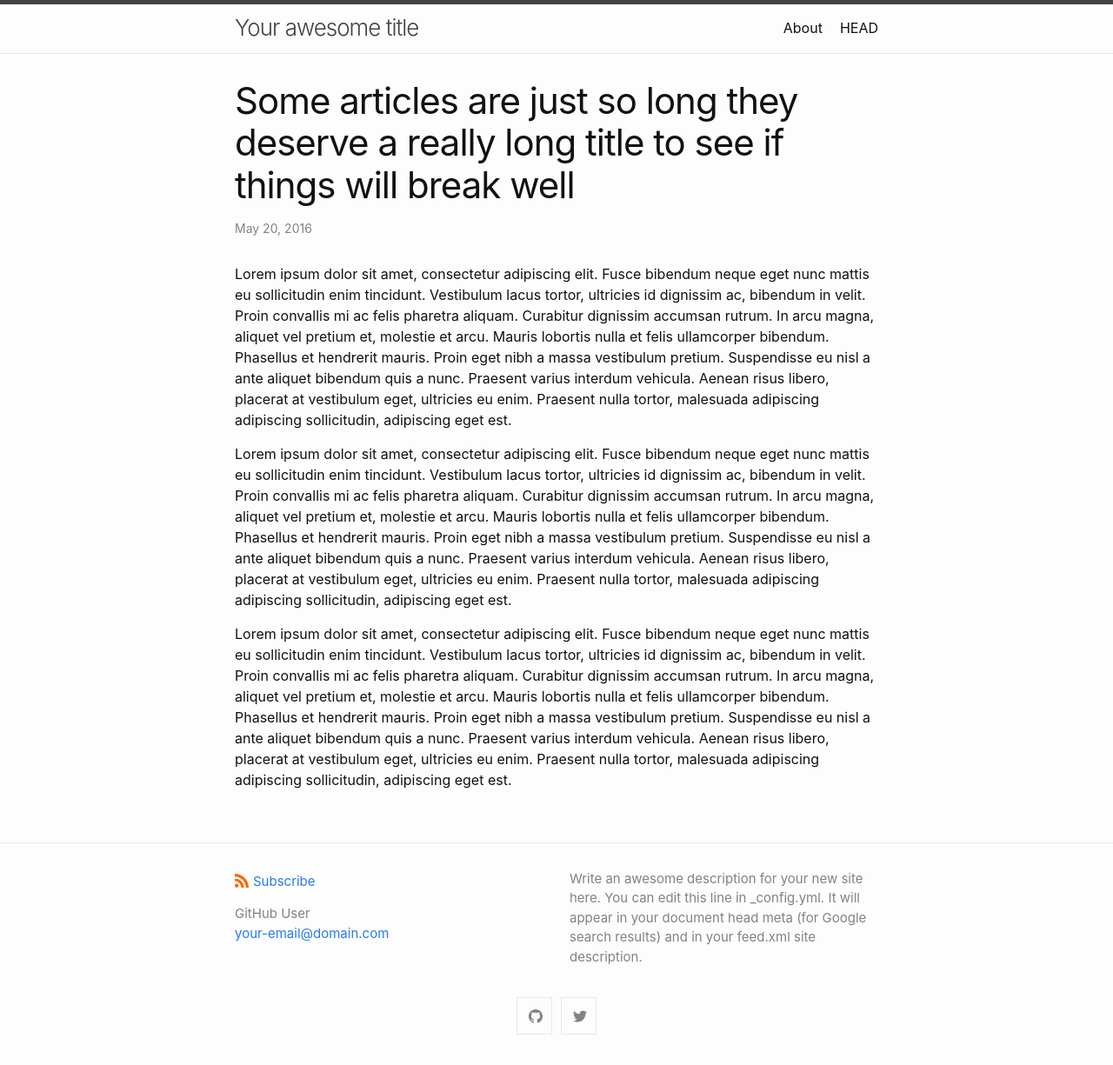
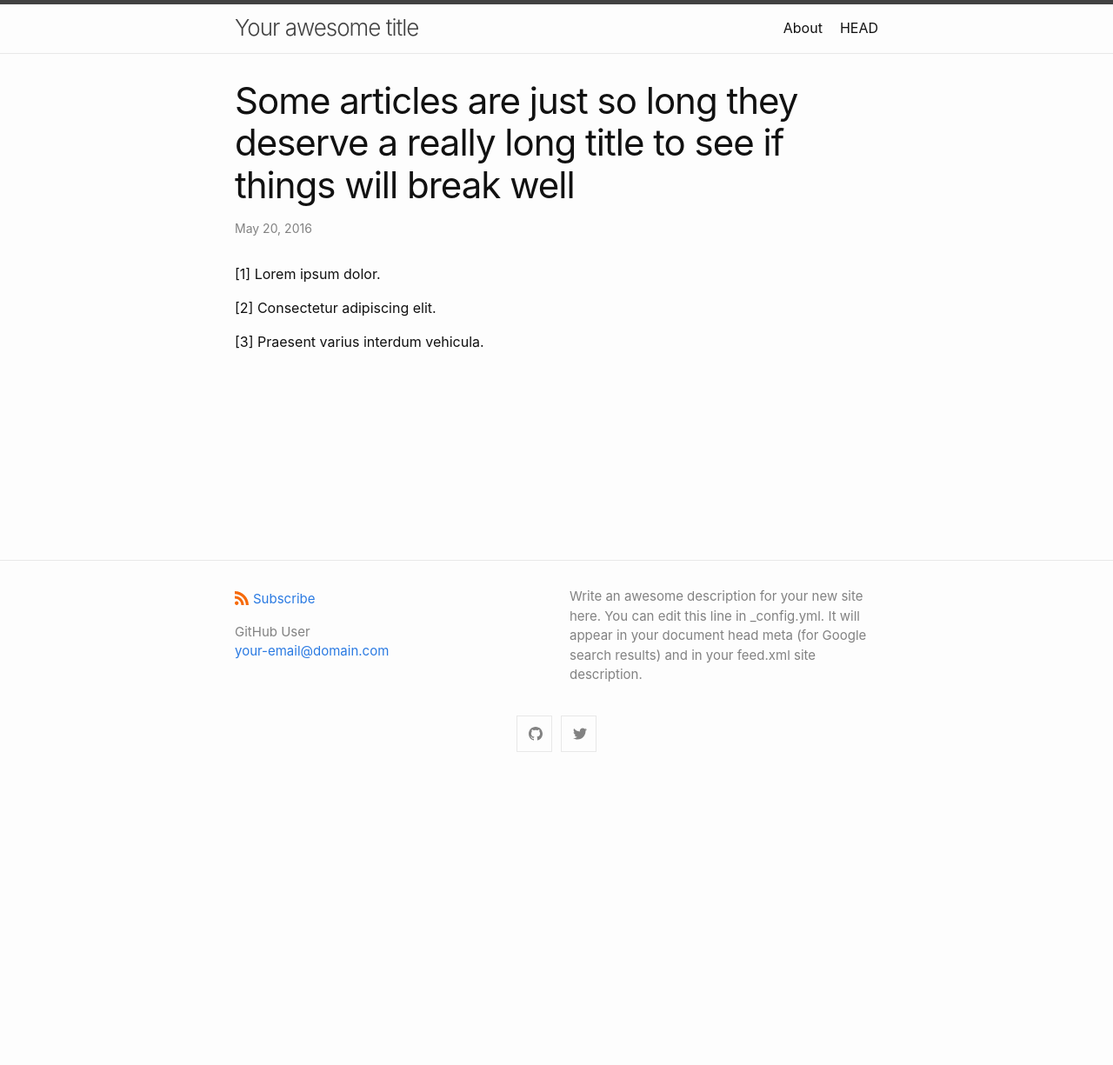
Before and after one commit to intldds/intldds.github.io, a Jekyll site: the page built from _posts/2016-05-20-super-long-article.md, in a window 1280 px wide. Shown: the whole page at 87% size. Built offline with Jekyll 4.4.1, drawn with Linux system fonts in a browser that asks for light colours; after the commit the page ends 900 px from its top, so only the background shows below that.

Commit message:
Change the "super-long-article"

```diff
--- a/_posts/2016-05-20-super-long-article.md
+++ b/_posts/2016-05-20-super-long-article.md
@@ -4,8 +4,8 @@ title: "Some articles are just so long they deserve a really long title to see i
 categories: misc
 ---
 
-Lorem ipsum dolor sit amet, consectetur adipiscing elit. Fusce bibendum neque eget nunc mattis eu sollicitudin enim tincidunt. Vestibulum lacus tortor, ultricies id dignissim ac, bibendum in velit. Proin convallis mi ac felis pharetra aliquam. Curabitur dignissim accumsan rutrum. In arcu magna, aliquet vel pretium et, molestie et arcu. Mauris lobortis nulla et felis ullamcorper bibendum. Phasellus et hendrerit mauris. Proin eget nibh a massa vestibulum pretium. Suspendisse eu nisl a ante aliquet bibendum quis a nunc. Praesent varius interdum vehicula. Aenean risus libero, placerat at vestibulum eget, ultricies eu enim. Praesent nulla tortor, malesuada adipiscing adipiscing sollicitudin, adipiscing eget est.
+[1] Lorem ipsum dolor.
 
-Lorem ipsum dolor sit amet, consectetur adipiscing elit. Fusce bibendum neque eget nunc mattis eu sollicitudin enim tincidunt. Vestibulum lacus tortor, ultricies id dignissim ac, bibendum in velit. Proin convallis mi ac felis pharetra aliquam. Curabitur dignissim accumsan rutrum. In arcu magna, aliquet vel pretium et, molestie et arcu. Mauris lobortis nulla et felis ullamcorper bibendum. Phasellus et hendrerit mauris. Proin eget nibh a massa vestibulum pretium. Suspendisse eu nisl a ante aliquet bibendum quis a nunc. Praesent varius interdum vehicula. Aenean risus libero, placerat at vestibulum eget, ultricies eu enim. Praesent nulla tortor, malesuada adipiscing adipiscing sollicitudin, adipiscing eget est.
+[2] Consectetur adipiscing elit.
 
-Lorem ipsum dolor sit amet, consectetur adipiscing elit. Fusce bibendum neque eget nunc mattis eu sollicitudin enim tincidunt. Vestibulum lacus tortor, ultricies id dignissim ac, bibendum in velit. Proin convallis mi ac felis pharetra aliquam. Curabitur dignissim accumsan rutrum. In arcu magna, aliquet vel pretium et, molestie et arcu. Mauris lobortis nulla et felis ullamcorper bibendum. Phasellus et hendrerit mauris. Proin eget nibh a massa vestibulum pretium. Suspendisse eu nisl a ante aliquet bibendum quis a nunc. Praesent varius interdum vehicula. Aenean risus libero, placerat at vestibulum eget, ultricies eu enim. Praesent nulla tortor, malesuada adipiscing adipiscing sollicitudin, adipiscing eget est.
+[3] Praesent varius interdum vehicula.
```
